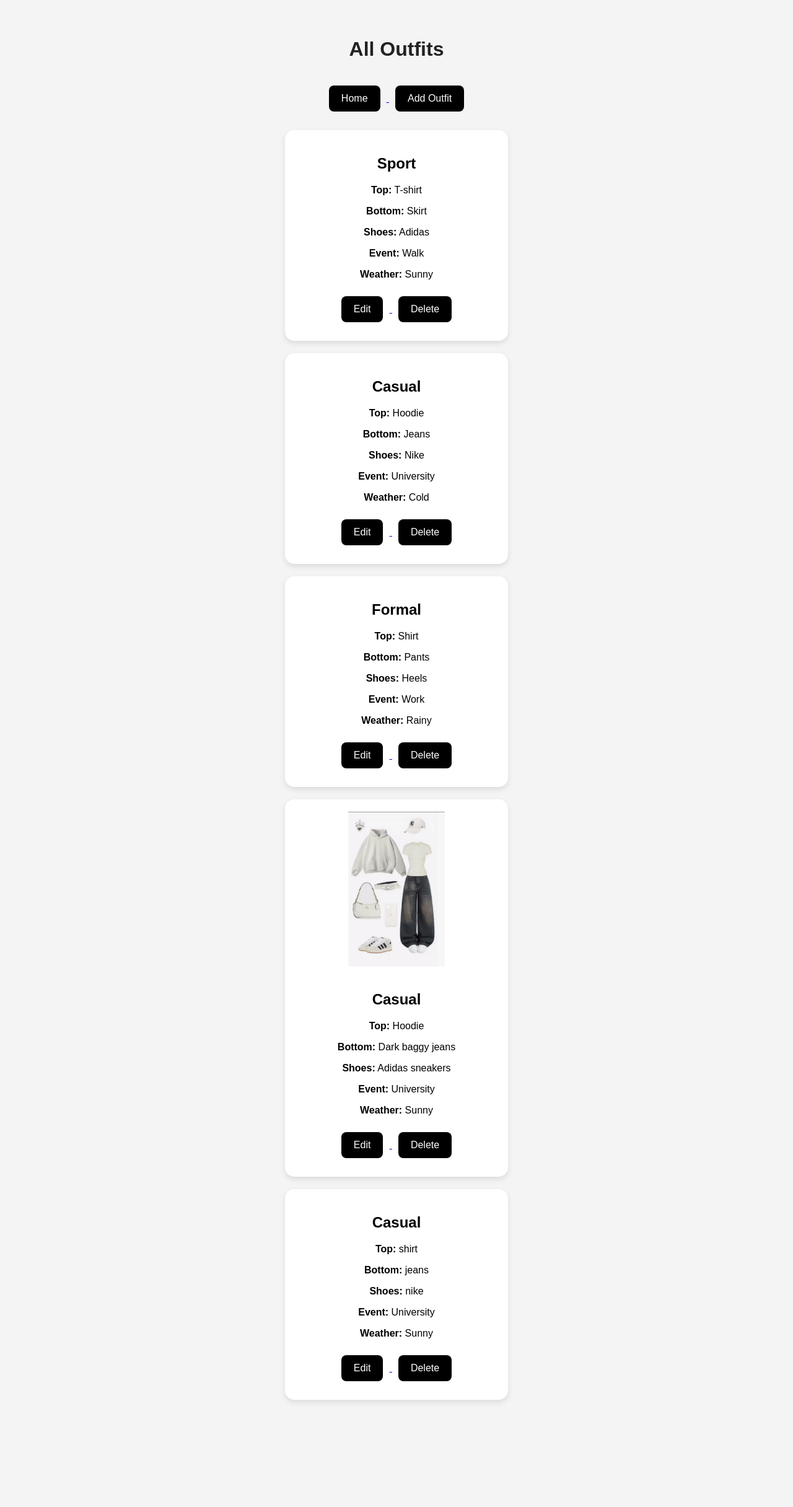
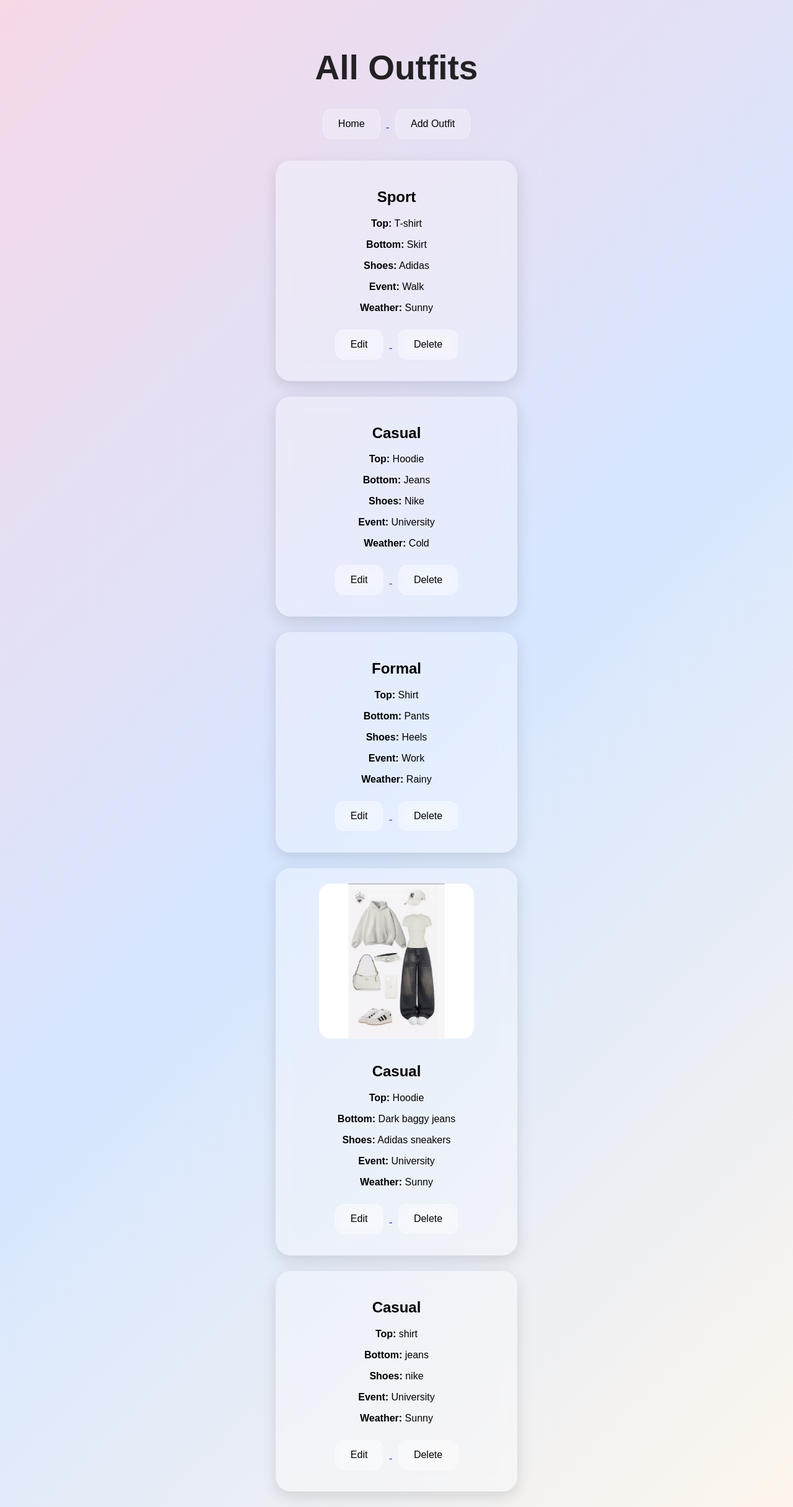
Before and after one commit to wazukeed/python_project_outfit-planner, a Flask app: page /outfits in a window 1280 px wide. Shown: the whole page at 62% size. Before the commit the page ends 2263 px from the top, so only its background shows below. Run offline with Flask 3, Linux system fonts and the light colour scheme.

Commit message:
Refactor CSS styles for improved design and layout

```diff
--- a/static/style.css
+++ b/static/style.css
@@ -1,208 +1,207 @@
 body {
 
     font-family: Arial, sans-serif;
-    background-color: #f4f4f4;
     margin: 0;
     padding: 0;
+
+    background: linear-gradient(
+        135deg,
+        #f6d8e7,
+        #d6e6ff,
+        #fdf6ec
+    );
+
+    min-height: 100vh;
+}
+
+
+/* CONTAINERS */
+
+.container {
+
+    width: 90%;
+    margin: auto;
+    padding-top: 40px;
     text-align: center;
 }
 
-.container {
 
-    width: 80%;
-    margin: auto;
-    padding-top: 40px;
-}
+/* TITLES */
 
 h1 {
 
+    font-size: 55px;
     color: #222;
-    margin-bottom: 30px;
+    margin-bottom: 25px;
 }
+
+
+/* BUTTONS */
 
 button {
 
-    background-color: black;
-    color: white;
-    border: none;
-    padding: 12px 20px;
+    background: rgba(255,255,255,0.25);
+    backdrop-filter: blur(10px);
+
+    color: black;
+
+    border: 1px solid rgba(255,255,255,0.4);
+
+    padding: 14px 24px;
+
     margin: 10px;
-    border-radius: 8px;
+
+    border-radius: 14px;
+
     cursor: pointer;
+
     font-size: 16px;
+
+    transition: 0.3s;
 }
 
 button:hover {
 
-    background-color: #333;
+    transform: scale(1.05);
+
+    background: rgba(255,255,255,0.45);
 }
+
+
+/* FORMS */
 
 form {
 
-    background-color: white;
-    width: 350px;
+    width: 380px;
+
     margin: auto;
-    padding: 25px;
-    border-radius: 12px;
+
+    padding: 30px;
+
+    border-radius: 25px;
+
+    background: rgba(255,255,255,0.25);
+
+    backdrop-filter: blur(14px);
+
+    box-shadow: 0 8px 30px rgba(0,0,0,0.1);
 }
+
+
+/* INPUTS */
 
 input,
 select {
 
     width: 90%;
-    padding: 10px;
-    margin-top: 10px;
-    margin-bottom: 20px;
-    border-radius: 6px;
-    border: 1px solid #ccc;
+
+    padding: 12px;
+
+    margin-top: 12px;
+    margin-bottom: 18px;
+
+    border-radius: 12px;
+
+    border: none;
+
+    background: rgba(255,255,255,0.7);
 }
 
+
+/* OUTFIT CARDS */
+
 .outfit-card {
-    width: 320px;
-    background: white;
-    padding: 20px;
-    border-radius: 15px;
-    text-align: center;
-    margin: 20px auto;
-    box-shadow: 0 4px 10px rgba(0,0,0,0.1);
+
+    width: 340px;
+
+    margin: 25px auto;
+
+    padding: 25px;
+
+    border-radius: 24px;
+
+    background: rgba(255,255,255,0.3);
+
+    backdrop-filter: blur(12px);
+
+    box-shadow: 0 8px 25px rgba(0,0,0,0.12);
 }
 
+
+/* IMAGES */
+
 .outfit-img {
+
     width: 250px;
     height: 250px;
+
     object-fit: contain;
-    border-radius: 12px;
-    margin-bottom: 15px;
+
+    border-radius: 18px;
+
     background: white;
-}
 
-.hero {
-    min-height: 100vh;
-    background: linear-gradient(135deg, #f8d7e8, #f5f5f5);
-    display: flex;
-    flex-direction: column;
-    justify-content: center;
-    align-items: center;
-    text-align: center;
-    padding: 30px;
-}
-
-.hero h1 {
-    font-size: 55px;
-    margin-bottom: 10px;
-}
-
-.hero p {
-    font-size: 20px;
-    width: 60%;
-    color: #444;
-}
-
-.home-page {
-    min-height: 100vh;
-    display: flex;
-    justify-content: space-around;
-    align-items: center;
-    background-color: #faf7f2;
-    padding: 40px;
-}
-
-.home-text {
-    width: 45%;
-    text-align: left;
-}
-
-.home-text h1 {
-    font-size: 64px;
     margin-bottom: 15px;
 }
 
-.home-text p {
-    font-size: 22px;
-    color: #555;
-    margin-bottom: 30px;
-}
 
-.home-buttons button {
-    width: 180px;
-    background-color: #1f1f1f;
-}
-
-.fashion-board {
-    width: 380px;
-    display: grid;
-    grid-template-columns: 1fr 1fr;
-    gap: 18px;
-}
-
-.fashion-card {
-    background-color: white;
-    border-radius: 24px;
-    padding: 30px;
-    font-size: 28px;
-    text-align: center;
-    box-shadow: 0 8px 20px rgba(0,0,0,0.12);
-}
-
-.fashion-card.big {
-    height: 170px;
-}
-
-.fashion-card.wide {
-    grid-column: span 2;
-}
-
-.home-buttons {
-    margin-top: 30px;
-}
-
-.home-buttons button {
-    width: 180px;
-}
+/* HOME PAGE */
 
 .home-page {
+
     min-height: 100vh;
+
     display: flex;
+
     justify-content: space-between;
+
     align-items: center;
+
     padding: 60px;
-    background-color: #f8f8f8;
 }
 
 .left-side {
+
     width: 45%;
 }
 
 .left-side h1 {
-    font-size: 70px;
-    margin-bottom: 20px;
+
+    font-size: 72px;
 }
 
 .left-side p {
+
     font-size: 22px;
-    color: #555;
-    margin-bottom: 30px;
+
+    color: #444;
+
     line-height: 1.5;
 }
 
-.home-buttons button {
-    width: 190px;
-}
+.right-side {
 
-.right-side {
     display: flex;
+
     flex-direction: column;
+
     gap: 20px;
 }
 
 .home-img {
+
     width: 350px;
+
     height: 450px;
+
     object-fit: cover;
-    border-radius: 25px;
-    box-shadow: 0 10px 25px rgba(0,0,0,0.15);
+
+    border-radius: 28px;
+
+    box-shadow: 0 10px 30px rgba(0,0,0,0.18);
 }
 
 .home-img.small {
-    height: 250px;
+
+    height: 240px;
 }
```
